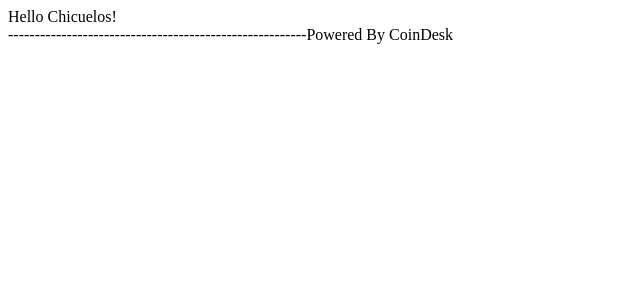
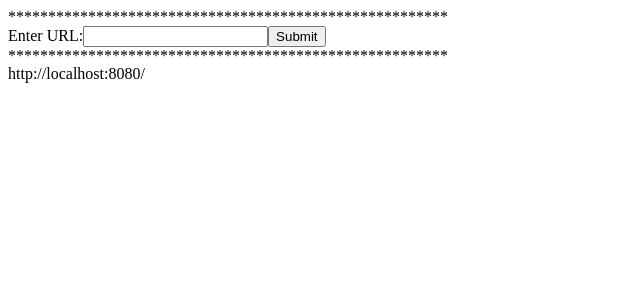
Before and after one commit to priceymineral/URL-Shortener, a React app: page / in a window 1280 px wide. Shown: the top 300 px of the page, without its empty margins (0-640 px from the left). Built offline with nearby package versions, Linux system fonts and the light colour scheme; the HTML template or start-up script is replaced by a standard one.

Commit message:
able to send urls from client and receive code

```diff
--- a/client/src/components/App.jsx
+++ b/client/src/components/App.jsx
@@ -1,33 +1,49 @@
 import React from 'react'
 import axios from 'axios'
+import Form from './Form.jsx';
 
 export default class App extends React.Component {
   constructor (props) {
-    super (props)
+    super (props);
       this.state = {
-      bpi: {}
-    }
-  }
+        url: '',
+        code: ''
+      };
 
-  componentDidMount () {
-    // axios.get('/prices')
+      this.urlShortener = this.urlShortener.bind(this);
+    };
+
+    urlShortener (keyword) {
+      console.log(keyword);
+      axios.post('/cut', {url:keyword})
+        .then(res => {
+          console.log('response =>', res);
+          this.setState({code: res.data.code, url:keyword});
+        })
+        .catch(err => {
+          console.log('error posting url =>', err);
+        })
+      // axios.get(`/events?q=${keyword}&_page=1`)
       //   .then(res => {
-    //     this.setState({bpi: res.data.bpi})
+      //     console.log('events: ', res);
+      //     this.setState({historicEvents: res.data})
       //   })
       //   .catch(err => {
-    //     console.log(err)
+      //     console.log('error getting events: ', err);
       //   })
-  }
+    };
 
     render () {
       return (
         <div>
-        {/* <BpiChart bpi={this.state.bpi}/> */}
-        Hello Chicuelos!
-        <div>
-        --------------------------------------------------------Powered By CoinDesk
-        </div>
+          <div>*******************************************************</div>
+          {/* <div>///////////////////////////////////////////////////////</div> */}
+          <Form  urlShortener={this.urlShortener}/>
+          {/* <div>///////////////////////////////////////////////////////</div> */}
+          <div>*******************************************************</div>
+          {/* <Events events={this.state.historicEvents} /> */}
+          <div>http://localhost:8080/{this.state.code}</div>
         </div>
       )
+    };
 }
-}
--- /dev/null
+++ b/client/src/components/Form.jsx
@@ -0,0 +1,37 @@
+import React from 'react';
+
+export default class Form extends React.Component {
+  constructor (props) {
+  super (props);
+  this.state = {
+    url: ''
+  }
+
+  this.onChange = this.onChange.bind(this);
+  this.onSubmit = this.onSubmit.bind(this);
+  };
+
+  onChange (event) {
+    this.setState({[event.target.name]: event.target.value});
+
+  };
+
+  onSubmit (event) {
+    event.preventDefault();
+    this.props.urlShortener(this.state.url);
+  }
+
+  render () {
+    return (
+      <div>
+        <form onSubmit={this.onSubmit}>
+          <label>
+            Enter URL:
+            <input type="text" name="url" value={this.state.url} onChange={this.onChange}/>
+          </label>
+          <input type="submit" value="Submit" />
+        </form>
+      </div>
+    )
+  };
+};
--- a/server.js
+++ b/server.js
@@ -3,9 +3,8 @@ import { router } from './app/router/routes.js';
 import { db } from './connection.js';
 import './env.js';
 import path from 'path';
-
+// https://stackoverflow.com/questions/46745014/alternative-for-dirname-in-node-when-using-the-experimental-modules-flag
 const __dirname = path.resolve(path.dirname(decodeURI(new URL(import.meta.url).pathname)));
-console.log(__dirname);
 const app = express();
 const port = process.env.PORT || 8081;
 
```
Lines whose indentation alone changed are shown as unchanged.
